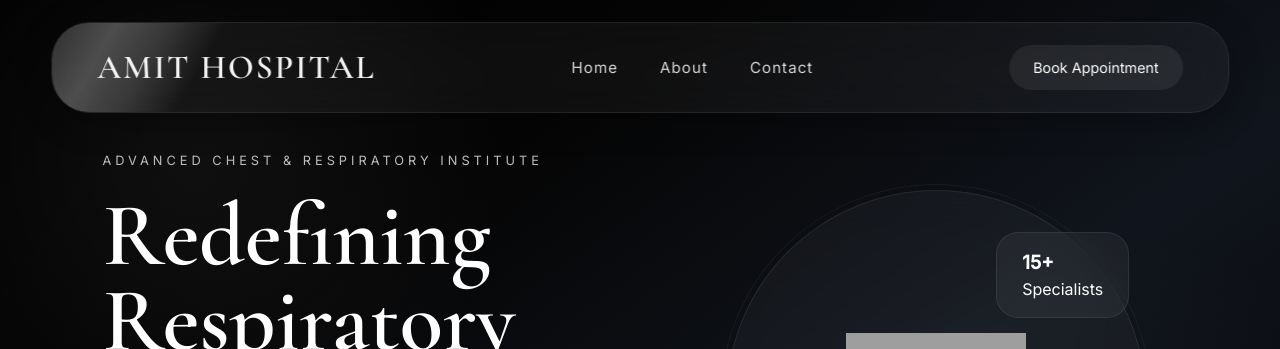
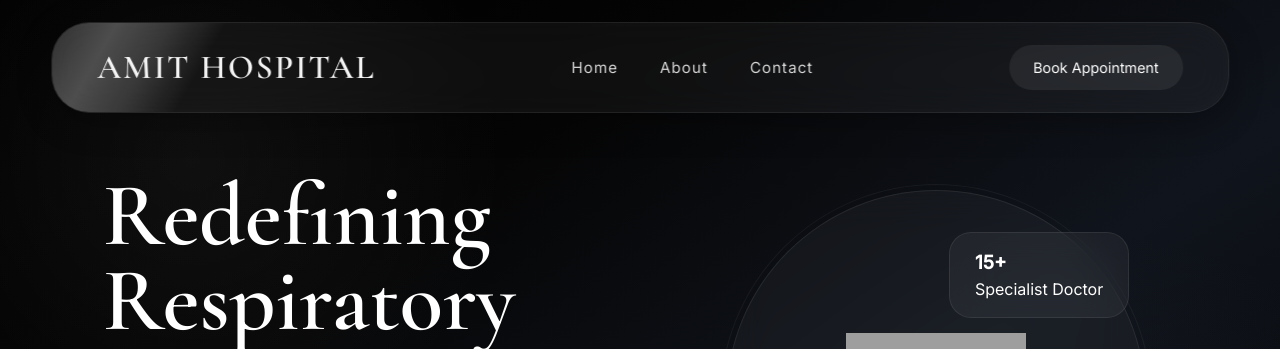
Before and after one commit to SamritiSharma123/amit-hospital-client, a React (Vite) app: page / in a window 1280 px wide. Shown: the top 349 px of the page. Built offline with nearby package versions, Linux system fonts and the light colour scheme; grey boxes are pictures that could not be loaded.

Commit message:
Some texts fixed

```diff
--- a/src/components/Hero.jsx
+++ b/src/components/Hero.jsx
@@ -6,10 +6,6 @@ function Hero() {
 
       {/* Left Content */}
       <div className="hero-left">
-
-        <p className="hero-subtitle">
-          ADVANCED CHEST & RESPIRATORY INSTITUTE
-        </p>
 
         <h1 className="hero-title">
           Redefining <br />
@@ -52,7 +48,7 @@ function Hero() {
 
         <div className="stat-card card1">
           <h3>15+</h3>
-          <p>Specialists</p>
+          <p>Specialist Doctor</p>
         </div>
 
         <div className="stat-card card2">
```
